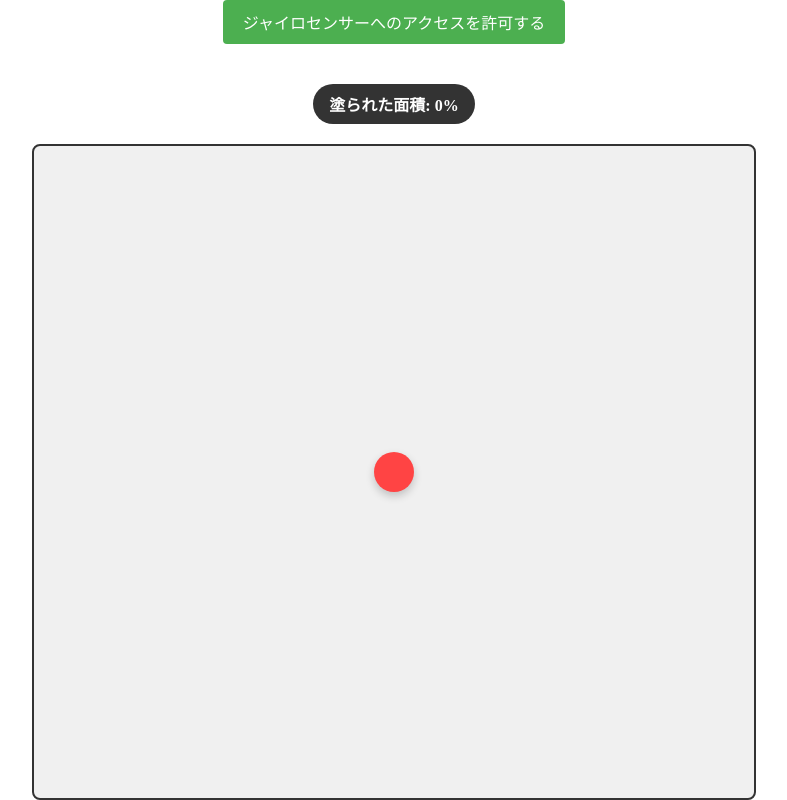
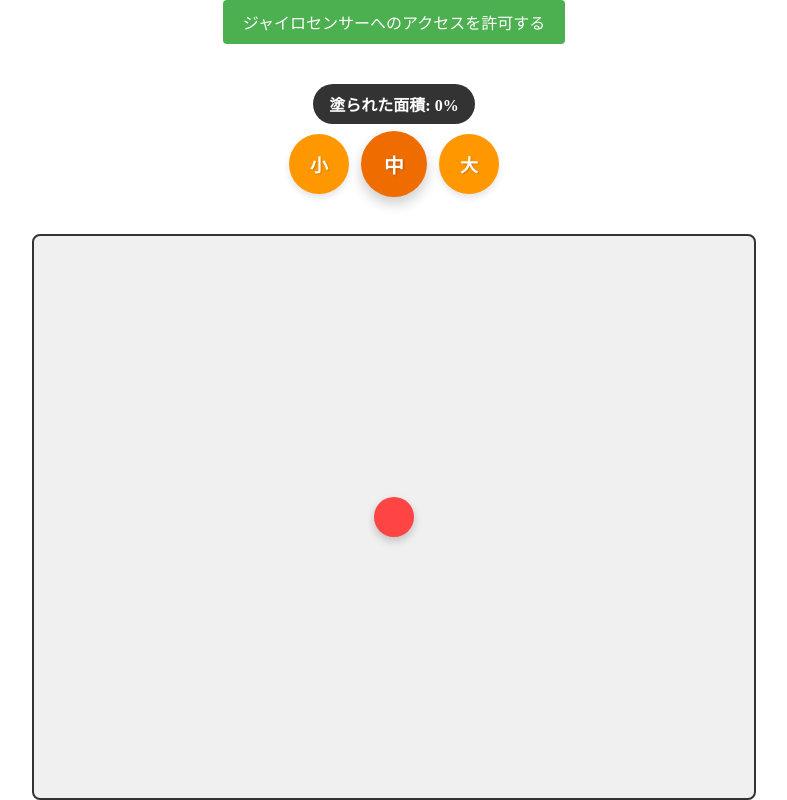
Before and after one commit to fuwasegu/gyro-ball, a SvelteKit app: page / in a window 1280 px wide. Shown: the whole page, without its empty margins (246-1033 px from the left). Built offline with nearby package versions, Linux system fonts and the light colour scheme.

Commit message:
feat: 🎸 ボールの大きさを選べるようにする

```diff
--- a/src/routes/+page.svelte
+++ b/src/routes/+page.svelte
@@ -2,9 +2,11 @@
 	import { onMount } from 'svelte';
 	import { browser } from '$app/environment';
 
-	type DeviceOrientationWithPermission = {
+	type BallSize = 'small' | 'medium' | 'large';
+
+	interface DeviceOrientationEventStatic extends EventTarget {
 		requestPermission?: () => Promise<'granted' | 'denied' | 'default'>;
-	};
+	}
 
 	let canvas: HTMLCanvasElement;
 	let ctx: CanvasRenderingContext2D;
@@ -17,7 +19,17 @@
 	let velocity = { x: 0, y: 0 };
 	const friction = 0.98;
 	const sensitivity = 0.5;
-	const BALL_RADIUS = 20;
+
+	let ballSize: BallSize = 'medium';
+	const BALL_SIZES = {
+		small: { radius: 10, lineWidth: 20 },
+		medium: { radius: 20, lineWidth: 40 },
+		large: { radius: 35, lineWidth: 70 }
+	};
+
+	const changeBallSize = (size: BallSize) => {
+		ballSize = size;
+	};
 
 	let isPermissionGranted = false;
 
@@ -54,7 +66,7 @@
 		ctx.beginPath();
 		ctx.moveTo(lastX, lastY);
 		ctx.lineTo(currentX, currentY);
-		ctx.lineWidth = BALL_RADIUS * 3 * (canvas.width / 900);
+		ctx.lineWidth = BALL_SIZES[ballSize].lineWidth * (canvas.width / 900);
 		ctx.lineCap = 'round';
 		ctx.stroke();
 
@@ -62,6 +74,20 @@
 		lastY = currentY;
 
 		calculatePaintedArea();
+	};
+
+	const requestPermission = async () => {
+		const orientationEvent = DeviceOrientationEvent as unknown as DeviceOrientationEventStatic;
+		if (typeof orientationEvent.requestPermission === 'function') {
+			try {
+				const permission = await orientationEvent.requestPermission();
+				isPermissionGranted = permission === 'granted';
+			} catch (err) {
+				console.error('権限の取得に失敗しました:', err);
+			}
+		} else {
+			isPermissionGranted = true;
+		}
 	};
 
 	const handleOrientation = (event: DeviceOrientationEvent) => {
@@ -83,19 +109,6 @@
 		paintPosition.y = ball.y;
 
 		drawLine();
-	};
-
-	const requestPermission = async () => {
-		if (typeof (DeviceOrientationEvent as any).requestPermission === 'function') {
-			try {
-				const permission = await (DeviceOrientationEvent as any).requestPermission();
-				isPermissionGranted = permission === 'granted';
-			} catch (err) {
-				console.error('権限の取得に失敗しました:', err);
-			}
-		} else {
-			isPermissionGranted = true;
-		}
 	};
 
 	onMount(() => {
@@ -130,10 +143,44 @@
 	{#if !isPermissionGranted}
 		<button on:click={requestPermission}>ジャイロセンサーへのアクセスを許可する</button>
 	{/if}
-	<div class="progress">塗られた面積: {paintedPercentage}%</div>
+	<div class="controls">
+		<div class="progress">塗られた面積: {paintedPercentage}%</div>
+		<div class="size-controls">
+			<button
+				class:active={ballSize === 'small'}
+				on:click={() => changeBallSize('small')}
+				aria-label="小サイズ"
+			>
+				小
+			</button>
+			<button
+				class:active={ballSize === 'medium'}
+				on:click={() => changeBallSize('medium')}
+				aria-label="中イズ"
+			>
+				中
+			</button>
+			<button
+				class:active={ballSize === 'large'}
+				on:click={() => changeBallSize('large')}
+				aria-label="大サイズ"
+			>
+				大
+			</button>
+		</div>
+	</div>
 	<div class="game-area">
 		<canvas bind:this={canvas} class="paint-canvas"></canvas>
-		<div class="ball" style="left: {ball.x}%; top: {ball.y}%; transform: translate(-50%, -50%);"></div>
+		<div
+			class="ball"
+			style="
+				left: {ball.x}%;
+				top: {ball.y}%;
+				transform: translate(-50%, -50%);
+				width: {BALL_SIZES[ballSize].radius * 2}px;
+				height: {BALL_SIZES[ballSize].radius * 2}px;
+			"
+		></div>
 	</div>
 </div>
 
@@ -176,14 +223,56 @@
 		font-weight: bold;
 	}
 
+	.controls {
+		display: flex;
+		flex-direction: column;
+		gap: 10px;
+		align-items: center;
+	}
+
+	.size-controls {
+		display: flex;
+		gap: 15px;
+	}
+
+	.size-controls button {
+		width: 60px;
+		height: 60px;
+		border-radius: 30px;
+		background: #ff9800;
+		color: white;
+		border: none;
+		cursor: pointer;
+		font-size: 18px;
+		font-weight: bold;
+		transition: all 0.3s ease;
+		display: flex;
+		justify-content: center;
+		align-items: center;
+		box-shadow: 0 4px 6px rgba(0, 0, 0, 0.1);
+		text-shadow: 1px 1px 2px rgba(0, 0, 0, 0.2);
+	}
+
+	.size-controls button:hover {
+		background: #f57c00;
+		transform: translateY(-2px);
+		box-shadow: 0 6px 8px rgba(0, 0, 0, 0.15);
+	}
+
+	.size-controls button.active {
+		background: #ef6c00;
+		transform: scale(1.1);
+		box-shadow: 0 6px 12px rgba(0, 0, 0, 0.2);
+	}
+
 	.ball {
-		width: 40px;
-		height: 40px;
 		background: #ff4444;
 		border-radius: 50%;
 		position: absolute;
-		transform: translate(-50%, -50%);
 		box-shadow: 0 4px 8px rgba(0, 0, 0, 0.2);
+		transition:
+			width 0.3s ease,
+			height 0.3s ease;
 	}
 
 	button {
```
Also changed, not shown: 1 other file (tests, documents, lock files or other folders).
